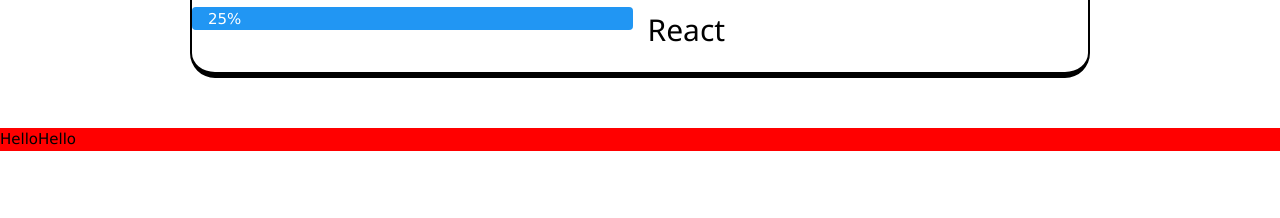
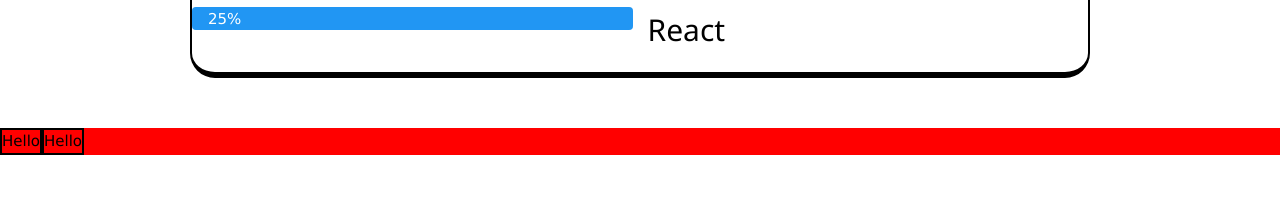
Before and after one commit to StudentCZ/my-website, a React (Create React App) app: page / in a window 1280 px wide. Shown: the part 980-1198 px from the top of the page. Built offline with nearby package versions, Linux system fonts and the light colour scheme.

Commit message:
added class to borderOne image and text and border

```diff
--- a/src/components/ProjectImageBar.js
+++ b/src/components/ProjectImageBar.js
@@ -5,8 +5,8 @@
   return (
     <>
       <div className={style.containerOne}>
-        <div>Hello</div>
-        <div>Hello</div>
+        <div className={style.projectOneImage}>Hello</div>
+        <div className={style.projectOneText}>Hello</div>
       </div>
       <div className={style.containerTwo}>
         <div>Hello</div>
--- a/src/components/ProjectImageBar.module.css
+++ b/src/components/ProjectImageBar.module.css
@@ -6,6 +6,14 @@
   margin-bottom: 100px;
 }
 
+.projectOneImage {
+  border: 2px solid black;
+}
+
+.projectOneText {
+  border: 2px solid black;
+}
+
 .containerTwo {
   display: flex;
   flex-direction: row;
```
